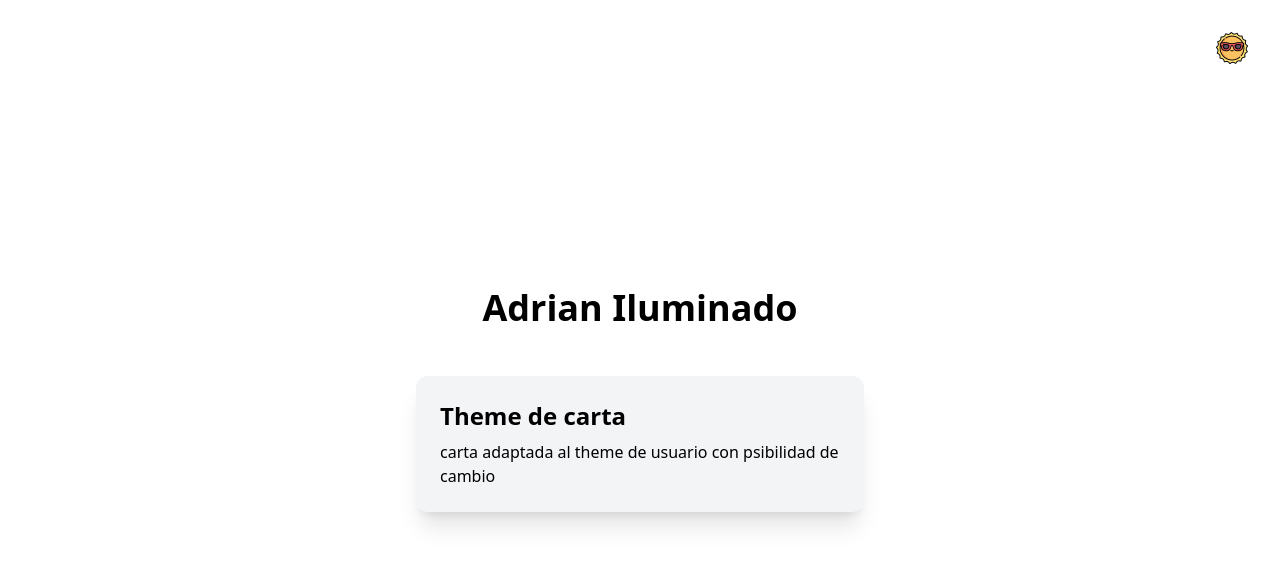
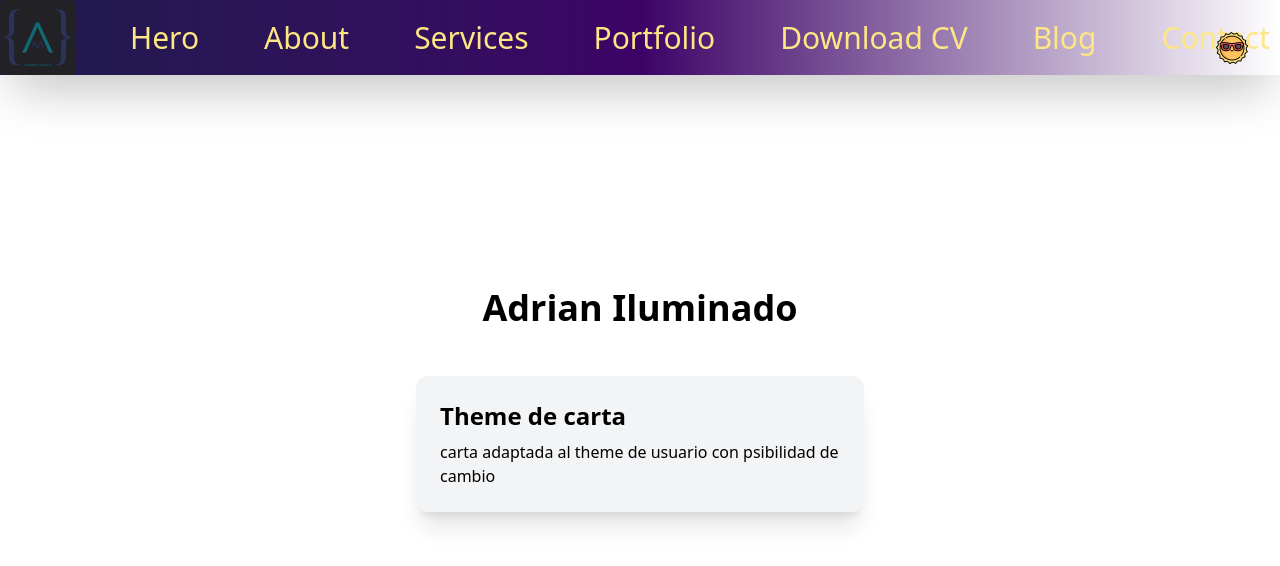
Before and after one commit to adrian-miranda/adrianmiranda_front, a React (Vite) app: page / in a window 1280 px wide. Shown: the top 566 px of the page. Built offline with nearby package versions, Linux system fonts and the light colour scheme.

Commit message:
se comienza a dar estilo a la barra de navegacion

```diff
--- a/src/App.jsx
+++ b/src/App.jsx
@@ -1,16 +1,14 @@
 // import './App.css'
-//import NavBar from './components/organisms/NavBar'
-
+import NavBar from './components/organisms/NavBar'
 import PruebaDark from "./components/PruebaDark"
 import { ThemeProvider} from "./context/ThemeContext";
-import ThemeSwitch from "./components/atoms/ThemeSwitch/ThemeSwitch.jsx"
 
 function App() {
 
   return (
     <>
       <ThemeProvider>
-        <ThemeSwitch />
+        <NavBar/>
         <PruebaDark />
       </ThemeProvider>
     </>
--- a/src/components/organisms/NavBar.jsx
+++ b/src/components/organisms/NavBar.jsx
@@ -1,15 +1,15 @@
 import React from 'react'
 import Logo from '../atoms/Logo/Logo'
 import ItemList from '../molecules/ItemList/ItemList'
-import style from './navbar.module.css'
-
+//import style from './navbar.module.css'
+import ThemeSwitch from '../atoms/ThemeSwitch/ThemeSwitch'
 
 const NavBar = () => {
 return (
-    <div className={`bg-slate-900 p-4 ${style.ancho}`}>
-        <button>Tema</button>
+    <div className="backdrop-blur-md bg-gradient-to-r from-indigo-950 via-purple-950 text-amber-200 shadow-2xl fixed top-0 left-0 -full z-50 min-w-12/12 flex justify-between items-center">
         <Logo/>
-        <ItemList/>
+        <ItemList />
+        <ThemeSwitch />
     </div>
 
     )
--- a/src/components/organisms/navbar.module.css
+++ /dev/null
@@ -1,3 +0,0 @@
-.ancho{
-    width: 10vw;
-}
```
Also changed, not shown: src/components/molecules/ItemList/ItemList.jsx (+0 -12 lines).
